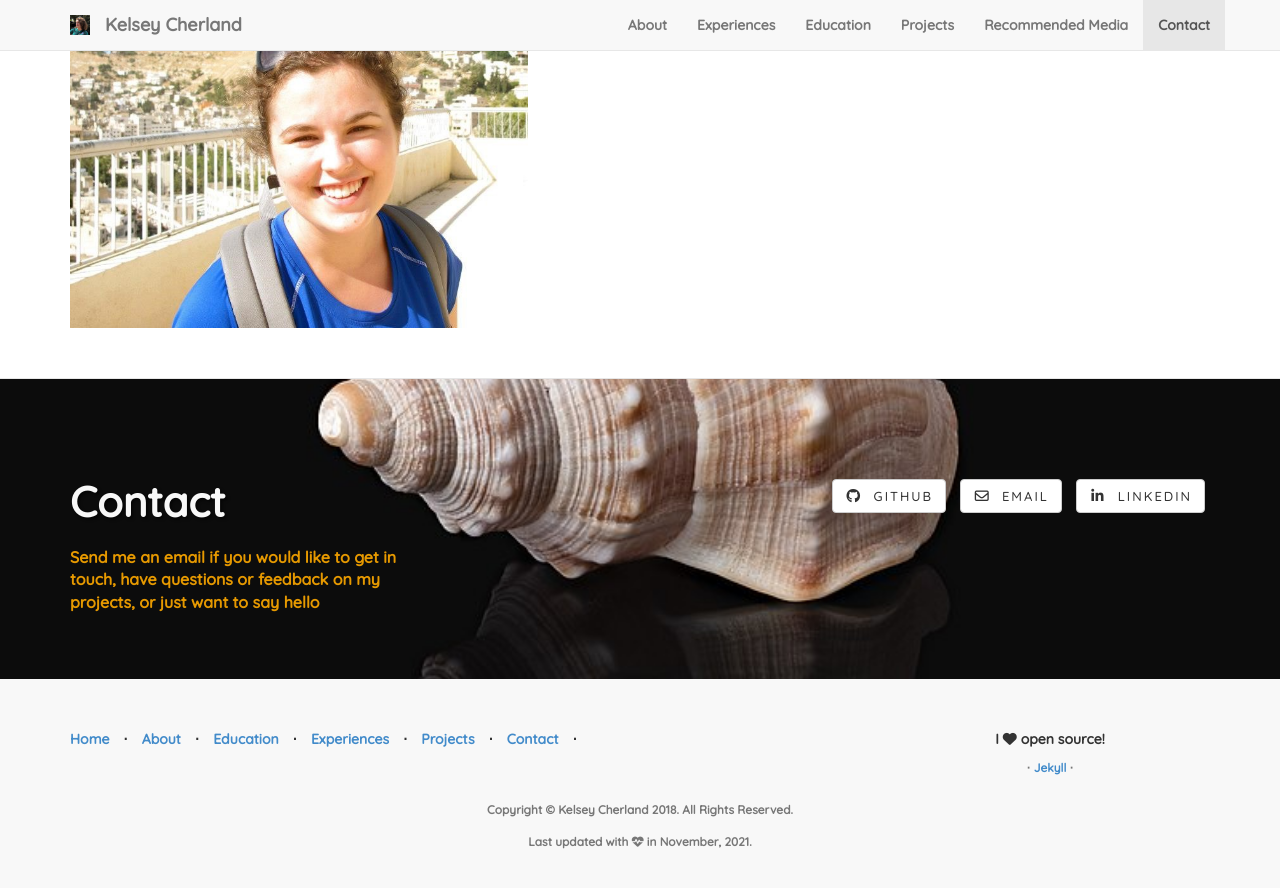
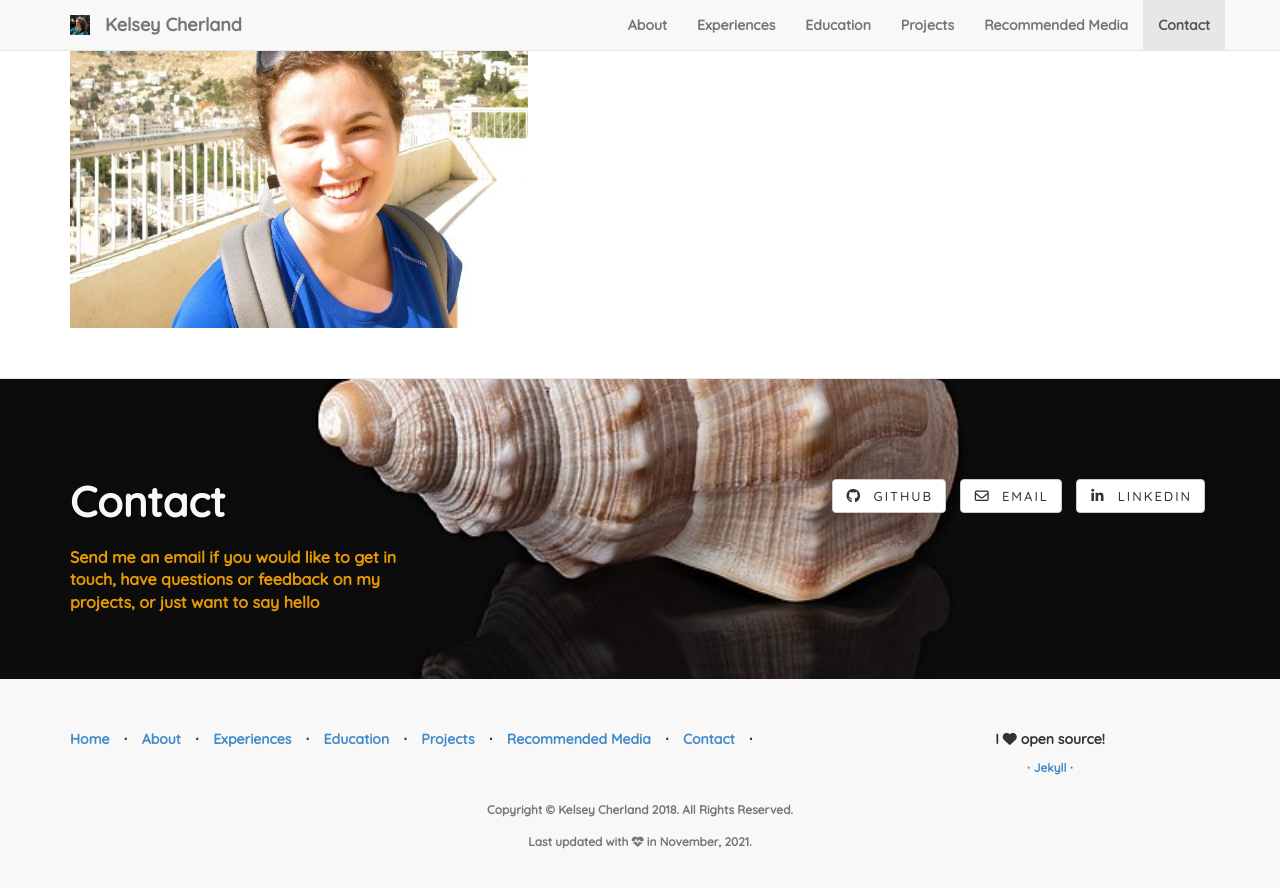
Before and after one commit to figur8s/kcherland.github.io, a Jekyll site: the page built from index.html, in a window 1280 px wide and 900 px high, scrolled down 4648 px. Shown: the top 888 px of the window. Built offline with Jekyll 4.4.1, drawn with Linux system fonts in a browser that asks for light colours; nearby versions of some CDN libraries; library files that are not in the unit come from our copies.

Commit message:
Update footer.html
added recommended media

```diff
--- a/_includes/footer.html
+++ b/_includes/footer.html
@@ -13,15 +13,19 @@
                     </li>
                     <li class="footer-menu-divider">&sdot;</li>
                     <li>
-                        <a class="page-scroll" href="#education">Education</a>
+                        <a class="page-scroll" href="#education">Experiences</a>
                     </li>
                     <li class="footer-menu-divider">&sdot;</li>
                     <li>
-                        <a class="page-scroll" href="#experiences">Experiences</a>
+                        <a class="page-scroll" href="#experiences">Education</a>
                     </li>
                     <li class="footer-menu-divider">&sdot;</li>
                     <li>
                         <a class="page-scroll" href="#projects">Projects</a>
+                    </li>
+                    <li class="footer-menu-divider">&sdot;</li>
+                    <li>
+                        <a class="page-scroll" href="#recommended">Recommended Media</a>
                     </li>
                     <li class="footer-menu-divider">&sdot;</li>
                     <li>
```
